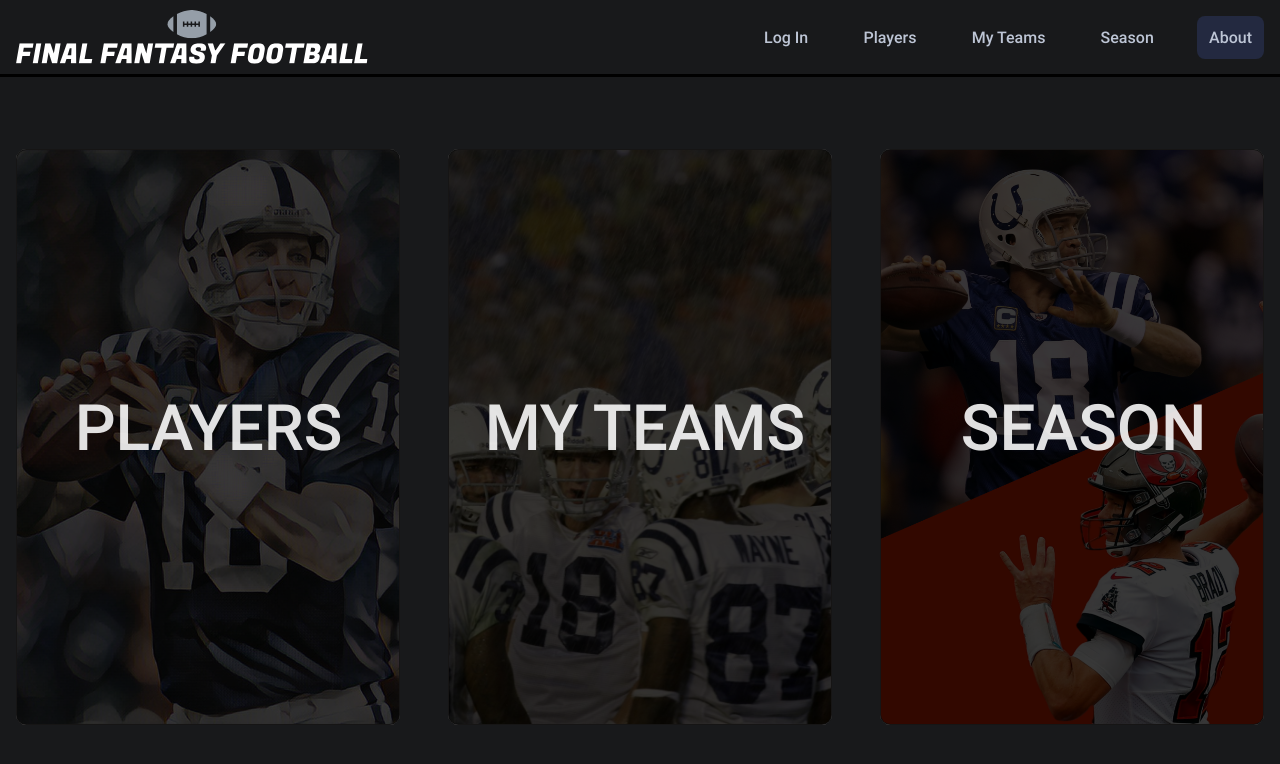
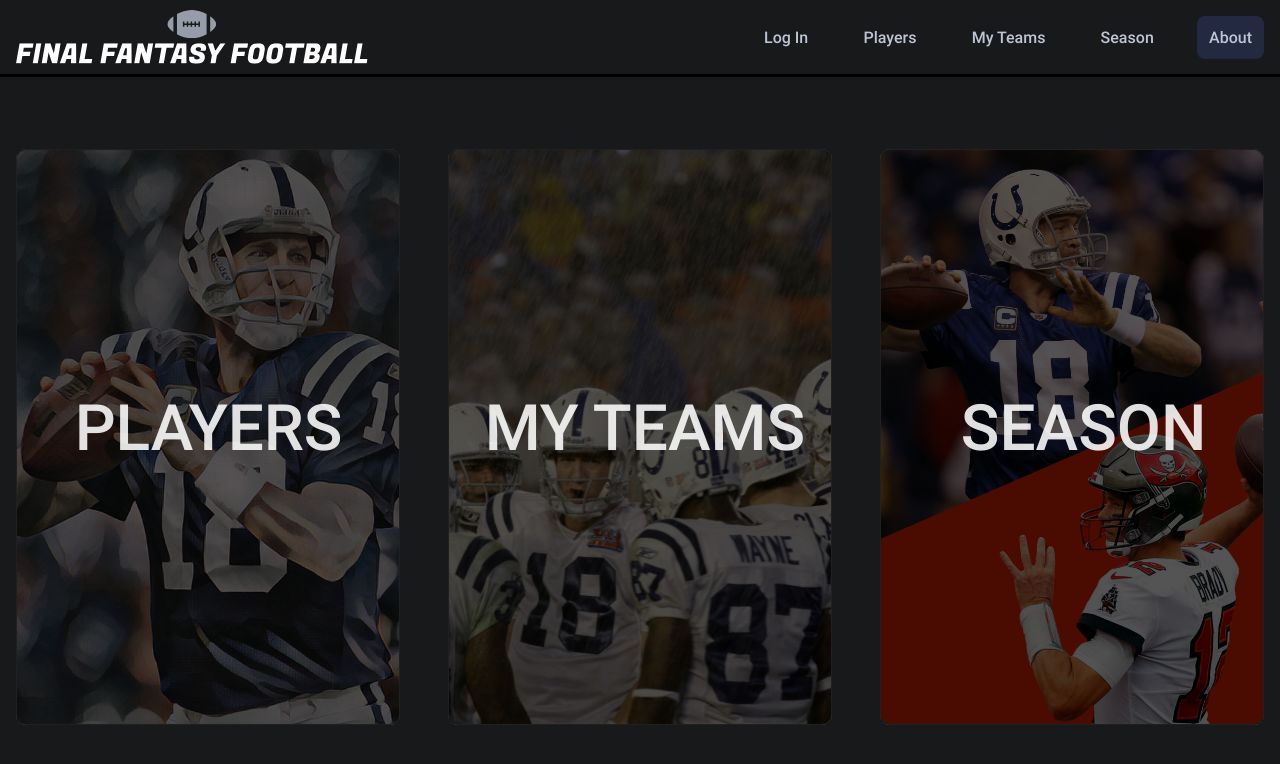
Before and after one commit to AdamPie29/final-fantasy-football, a React (Create React App) app in the folder client/: page / in a window 1280 px wide. Shown: the top 764 px of the page. Built offline with nearby package versions, Linux system fonts and the light colour scheme; the HTML template or start-up script is replaced by a standard one.

Commit message:
fixes overlay for better readability

```diff
--- a/client/src/components/Homecard/Homecard.scss
+++ b/client/src/components/Homecard/Homecard.scss
@@ -52,7 +52,7 @@
             left: 0;
             right: 0;
             bottom: 0;
-            background-color: rgba(0,0,0,0.78);
+            background-color: rgba(0,0,0,0.67);
             z-index: 2;
             border-radius: 10px;
             cursor: pointer;
--- a/client/src/components/TeamCardPlayerCard/TeamCardPlayerCard.scss
+++ b/client/src/components/TeamCardPlayerCard/TeamCardPlayerCard.scss
@@ -46,7 +46,7 @@
 
     &__player-name {
         font-weight: 500;
-        font-size: 0.8rem;
+        font-size: 0.7rem;
         margin-right: 0.5rem;
         width: 5.5rem;
 
```
